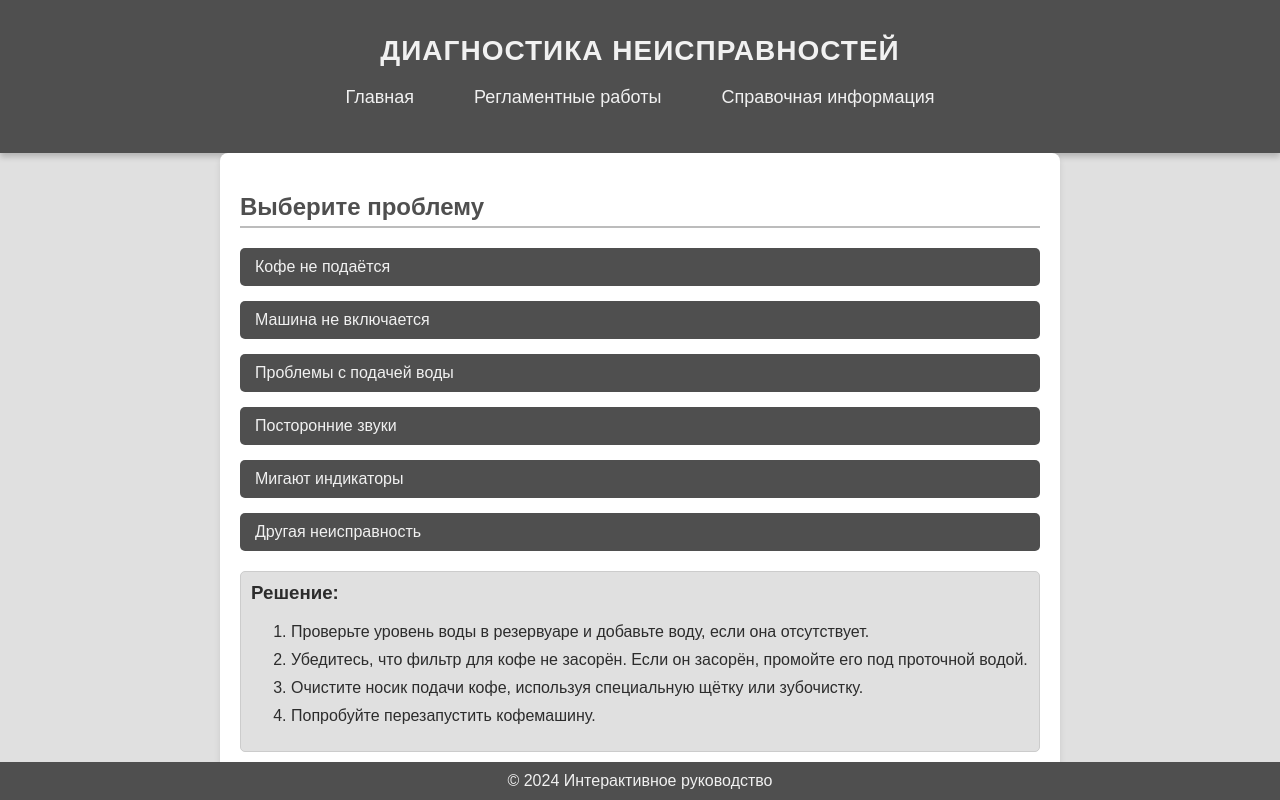
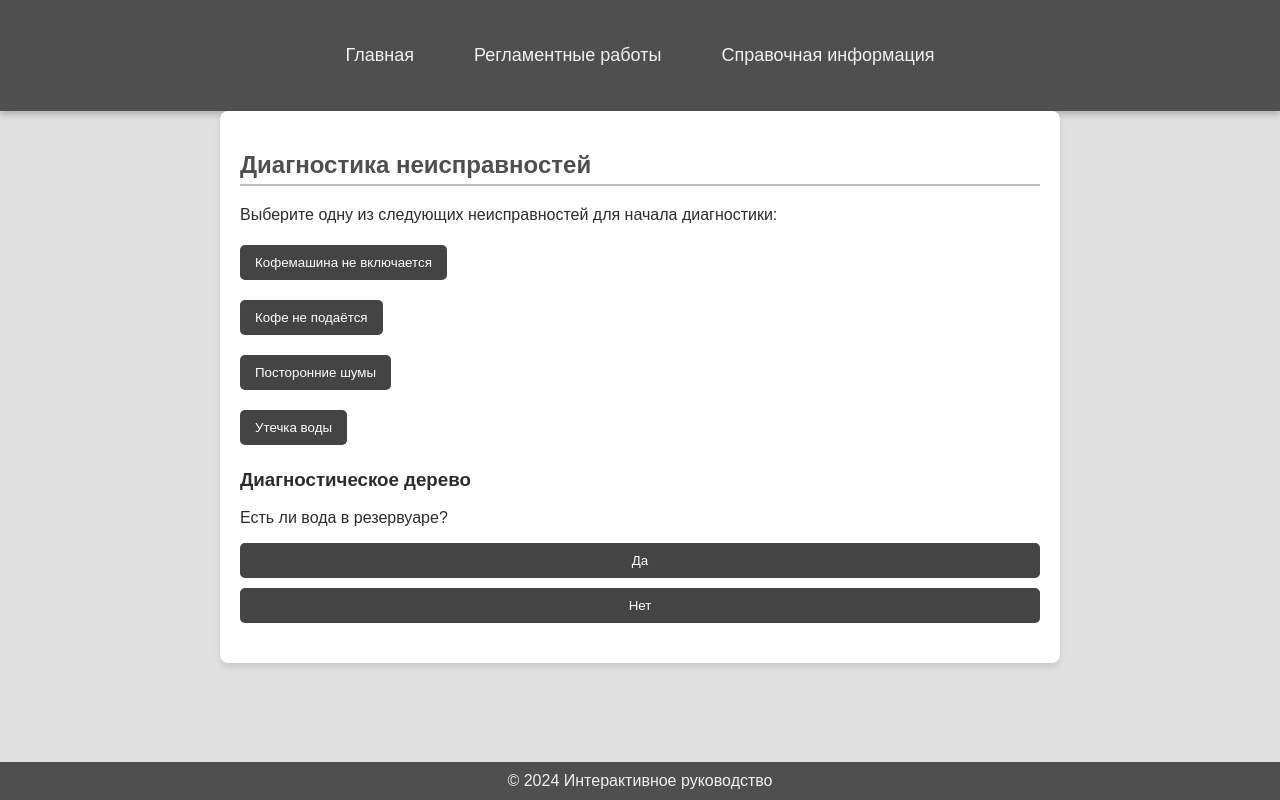
Before and after one commit to kovlik/kovlik.github.io, a plain HTML site: page diagnostics.html in a window 1280 px wide. Both pictures are taken after a click on the button "Кофе не подаётся". Drawn offline with Linux system fonts and the light colour scheme.

Commit message:
modified:   css/styles.css 	modified:   diagnostics.html 	new file:   image.png 	modified:   info.html 	modified:   js/diagnostics.js

```diff
--- a/css/styles.css
+++ b/css/styles.css
@@ -1,5 +1,3 @@
-/* CSS file: styles.css */
-
 body {
     font-family: Arial, sans-serif;
     margin: 0;
@@ -94,38 +92,38 @@ footer p {
     margin: 0;
 }
 
-#problem-selection {
-    display: flex;
-    flex-direction: column;
-    gap: 15px;
+button {
+    background: #444;
+    color: #fff;
+    border: none;
+    padding: 10px 15px;
+    margin: 5px 0;
+    cursor: pointer;
+    border-radius: 5px;
+    transition: background 0.3s;
 }
 
-.problem-btn {
-    background-color: #4f4f4f;
-    color: #f1f1f1;
-    border: none;
-    padding: 10px 15px;
-    font-size: 16px;
-    text-align: left;
-    border-radius: 5px;
-    cursor: pointer;
-    transition: background-color 0.3s;
+button:hover {
+    background: #666;
 }
 
-.problem-btn:hover {
-    background-color: #6b6b6b;
+.hidden {
+    display: none;
 }
 
-#solution {
-    margin-top: 20px;
-    padding: 10px;
-    background-color: #e0e0e0;
-    border: 1px solid #ccc;
-    border-radius: 5px;
+#issues-list {
+    list-style: none;
+    padding: 0;
 }
 
-#solution h3 {
-    margin-top: 0;
+#issues-list li {
+    margin: 10px 0;
+}
+
+#answers button {
+    display: block;
+    margin: 10px 0;
+    width: 100%;
 }
 
 .collapsible {
@@ -163,3 +161,36 @@ footer p {
 .content p {
     margin: 0 0 10px 0;
 }
+
+.question {
+    margin: 20px 0;
+}
+.options {
+    display: flex;
+    flex-direction: column;
+    gap: 10px;
+}
+.option {
+    background-color: #4f4f4f;
+    color: white;
+    padding: 10px;
+    border: none;
+    cursor: pointer;
+    text-align: left;
+    border-radius: 5px;
+}
+.option:hover {
+    background-color: #6b6b6b;
+}
+.result {
+    margin-top: 20px;
+    padding: 10px;
+    background-color: #e0e0e0;
+    border-radius: 5px;
+}
+
+.coffee {
+    display: block;
+    margin-left: auto;
+    margin-right: auto;
+}
--- a/diagnostics.html
+++ b/diagnostics.html
@@ -5,10 +5,10 @@
     <meta name="viewport" content="width=device-width, initial-scale=1.0">
     <title>Диагностика неисправностей</title>
     <link rel="stylesheet" href="css/styles.css">
+    <script defer src="js/diagnostics.js"></script>
 </head>
 <body>
     <header>
-        <h1>Диагностика неисправностей</h1>
         <nav>
             <ul>
                 <li><a href="index.html">Главная</a></li>
@@ -19,24 +19,23 @@
     </header>
     <main>
         <section>
-            <h2>Выберите проблему</h2>
-            <div id="problem-selection">
-                <button class="problem-btn" data-problem="no-coffee">Кофе не подаётся</button>
-                <button class="problem-btn" data-problem="no-power">Машина не включается</button>
-                <button class="problem-btn" data-problem="water-issue">Проблемы с подачей воды</button>
-                <button class="problem-btn" data-problem="noise">Посторонние звуки</button>
-                <button class="problem-btn" data-problem="lights">Мигают индикаторы</button>
-                <button class="problem-btn" data-problem="other">Другая неисправность</button>
-            </div>
-            <div id="solution" style="display: none;">
-                <h3>Решение:</h3>
-                <p id="solution-text"></p>
+            <h2>Диагностика неисправностей</h2>
+            <p>Выберите одну из следующих неисправностей для начала диагностики:</p>
+            <ul id="issues-list">
+                <li><button onclick="startDiagnosis('notStarting')">Кофемашина не включается</button></li>
+                <li><button onclick="startDiagnosis('noCoffee')">Кофе не подаётся</button></li>
+                <li><button onclick="startDiagnosis('noises')">Посторонние шумы</button></li>
+                <li><button onclick="startDiagnosis('leaks')">Утечка воды</button></li>
+            </ul>
+            <div id="diagnostics-tree" class="hidden">
+                <h3>Диагностическое дерево</h3>
+                <p id="question"></p>
+                <div id="answers"></div>
             </div>
         </section>
     </main>
     <footer>
         <p>© 2024 Интерактивное руководство</p>
     </footer>
-    <script src="js/diagnostics.js"></script>
 </body>
 </html>
--- a/js/diagnostics.js
+++ b/js/diagnostics.js
@@ -1,53 +1,111 @@
-const problemSolutions = {
-    "no-coffee": `
-        <ol>
-            <li>Проверьте уровень воды в резервуаре и добавьте воду, если она отсутствует.</li>
-            <li>Убедитесь, что фильтр для кофе не засорён. Если он засорён, промойте его под проточной водой.</li>
-            <li>Очистите носик подачи кофе, используя специальную щётку или зубочистку.</li>
-            <li>Попробуйте перезапустить кофемашину.</li>
-        </ol>
-    `,
-    "no-power": `
-        <ol>
-            <li>Проверьте, подключён ли прибор к сети.</li>
-            <li>Убедитесь, что розетка исправна, подключив к ней другой прибор.</li>
-            <li>Проверьте кабель питания на наличие повреждений.</li>
-            <li>Попробуйте заменить предохранитель в вилке, если это применимо.</li>
-        </ol>
-    `,
-    "water-issue": `
-        <ol>
-            <li>Проверьте уровень воды в резервуаре и добавьте воду при необходимости.</li>
-            <li>Убедитесь, что трубки подачи воды не засорены. Очистите их, если это нужно.</li>
-            <li>Проверьте работу насоса. Если он не работает, обратитесь в сервисный центр.</li>
-        </ol>
-    `,
-    "noise": `
-        <ol>
-            <li>Убедитесь, что кофемашина стоит на ровной поверхности.</li>
-            <li>Проверьте, нет ли посторонних предметов в механизме кофемашины.</li>
-            <li>Если шум продолжается, выключите машину и обратитесь в сервисный центр.</li>
-        </ol>
-    `,
-    "lights": `
-        <ol>
-            <li>Обратитесь к руководству пользователя для расшифровки мигающих индикаторов.</li>
-            <li>Очистите кофемашину, если индикатор указывает на необходимость очистки.</li>
-            <li>При необходимости выполните удаление накипи.</li>
-        </ol>
-    `,
-    "other": `
-        <p>Рекомендуем обратиться в сервисный центр для диагностики и устранения проблемы.</p>
-    `
+const diagnosticsData = {
+    notStarting: {
+        question: "Есть питание в розетке?",
+        answers: {
+            yes: {
+                question: "Включатель в положении включено??",
+                answers: {
+                    yes: {
+                        question: "Есть ли индикаторные огни?",
+                        answers: {
+                            yes: "Машинка работает.",
+                            no: "Обратитесь в сервисный центр."
+                        }
+                    },
+                    no: "Переведите включатель в режим включено."
+                }
+            },
+            no: "Проверить розетку или кабель питания."
+        }
+    },
+    noCoffee: {
+        question: "Есть ли вода в резервуаре?",
+        answers: {
+            yes: {
+                question: "Проверили фильтр?",
+                answers: {
+                    yes: {
+                        question: "Насос работает?",
+                        answers: {
+                            yes: "Обратиться в сервисный центр.",
+                            no: "Заменить насос."
+                        }
+                    },
+                    no: "Очистить или заменить фильтр."
+                }
+            },
+            no: "Добавить воду в резервуар."
+        }
+    },
+    noises: {
+        question: "Шумит кофемолка?",
+        answers: {
+            yes: "Очистить кофемолку от остатков.",
+            no: {
+                question: "Посторонние звуки в насосе?",
+                answers: {
+                    yes: "Заменить насос.",
+                    no: {
+                        question: "Шумят соединения?",
+                        answers: {
+                            yes: "Подтянуть соединения.",
+                            no: "Обратиться в сервисный центр."
+                        }
+                    }
+                }
+            }
+        }
+    },
+    leaks: {
+        question: "Проверили уплотнители?",
+        answers: {
+            yes: {
+                question: "Есть ли повреждения уплотнителей?",
+                answers: {
+                    yes: "Заменить уплотнители.",
+                    no: {
+                        question: "Проверили соединения шлангов?",
+                        answers: {
+                            yes: "Подтянуть или заменить соединения.",
+                            no: "Обратиться в сервисный центр."
+                        }
+                    }
+                }
+            },
+            no: "Проверить корпус на трещины."
+        }
+    }
 };
 
-document.querySelectorAll('.problem-btn').forEach(button => {
-    button.addEventListener('click', event => {
-        const problemKey = event.target.dataset.problem;
-        const solutionContainer = document.getElementById('solution');
-        const solutionText = document.getElementById('solution-text');
+let currentDiagnosis = null;
 
-        solutionText.innerHTML = problemSolutions[problemKey] || '<p>Неизвестная проблема. Попробуйте выбрать другой вариант.</p>';
-        solutionContainer.style.display = 'block';
-    });
-});
+function startDiagnosis(issue) {
+    currentDiagnosis = diagnosticsData[issue];
+    document.getElementById("diagnostics-tree").classList.remove("hidden");
+    navigateDiagnosis(currentDiagnosis);
+}
+
+function navigateDiagnosis(node) {
+    const questionElement = document.getElementById("question");
+    const answersElement = document.getElementById("answers");
+
+    questionElement.textContent = node.question;
+    answersElement.innerHTML = "";
+
+    if (node.answers) {
+        Object.keys(node.answers).forEach(answer => {
+            const button = document.createElement("button");
+            button.textContent = answer === "yes" ? "Да" : "Нет";
+            button.onclick = () => {
+                const nextNode = node.answers[answer];
+                if (typeof nextNode === "string") {
+                    questionElement.textContent = nextNode;
+                    answersElement.innerHTML = "";
+                } else {
+                    navigateDiagnosis(nextNode);
+                }
+            };
+            answersElement.appendChild(button);
+        });
+    }
+}
```
Also changed, not shown: info.html (+2 -0 lines), image.png (added).
